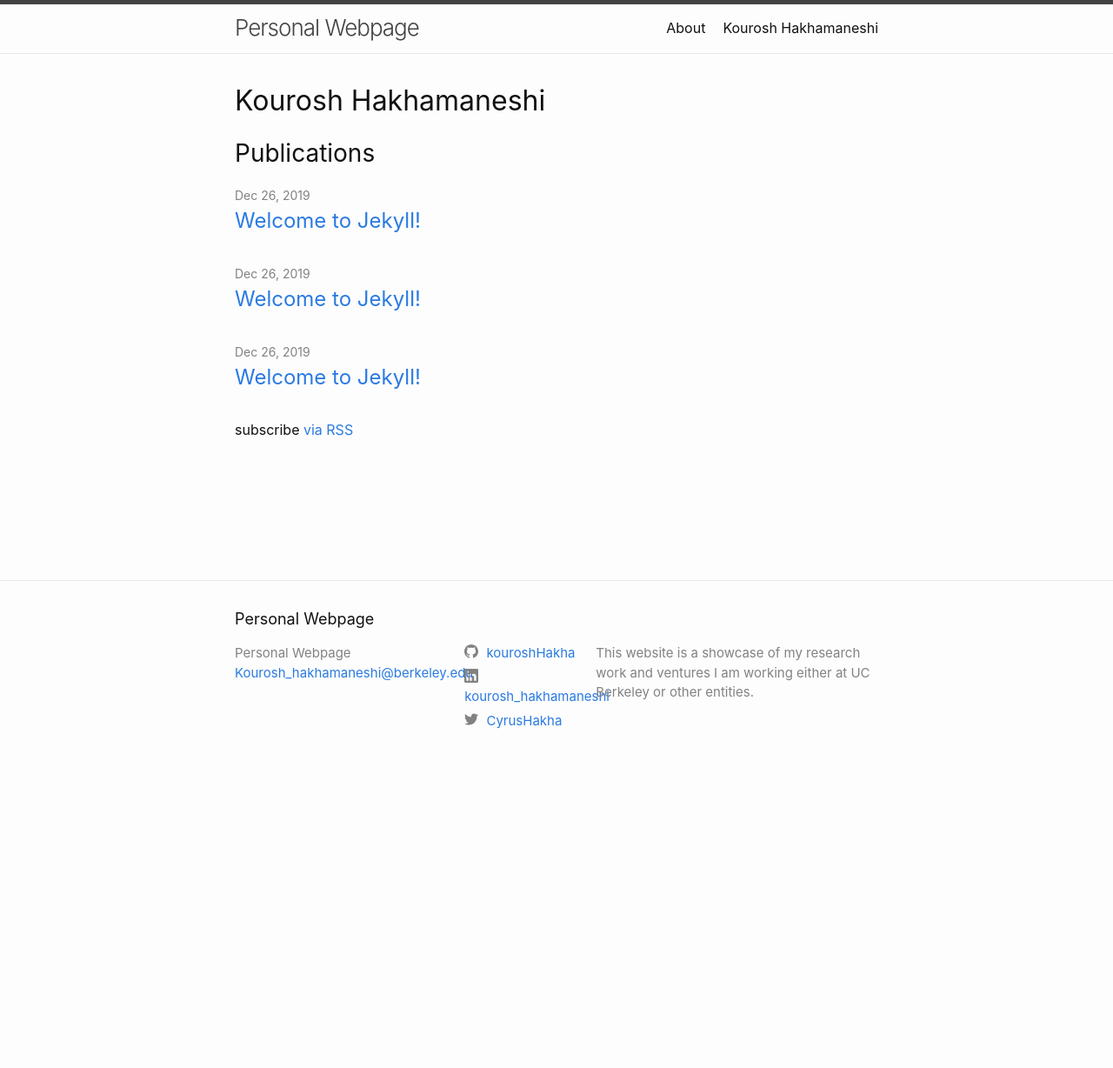
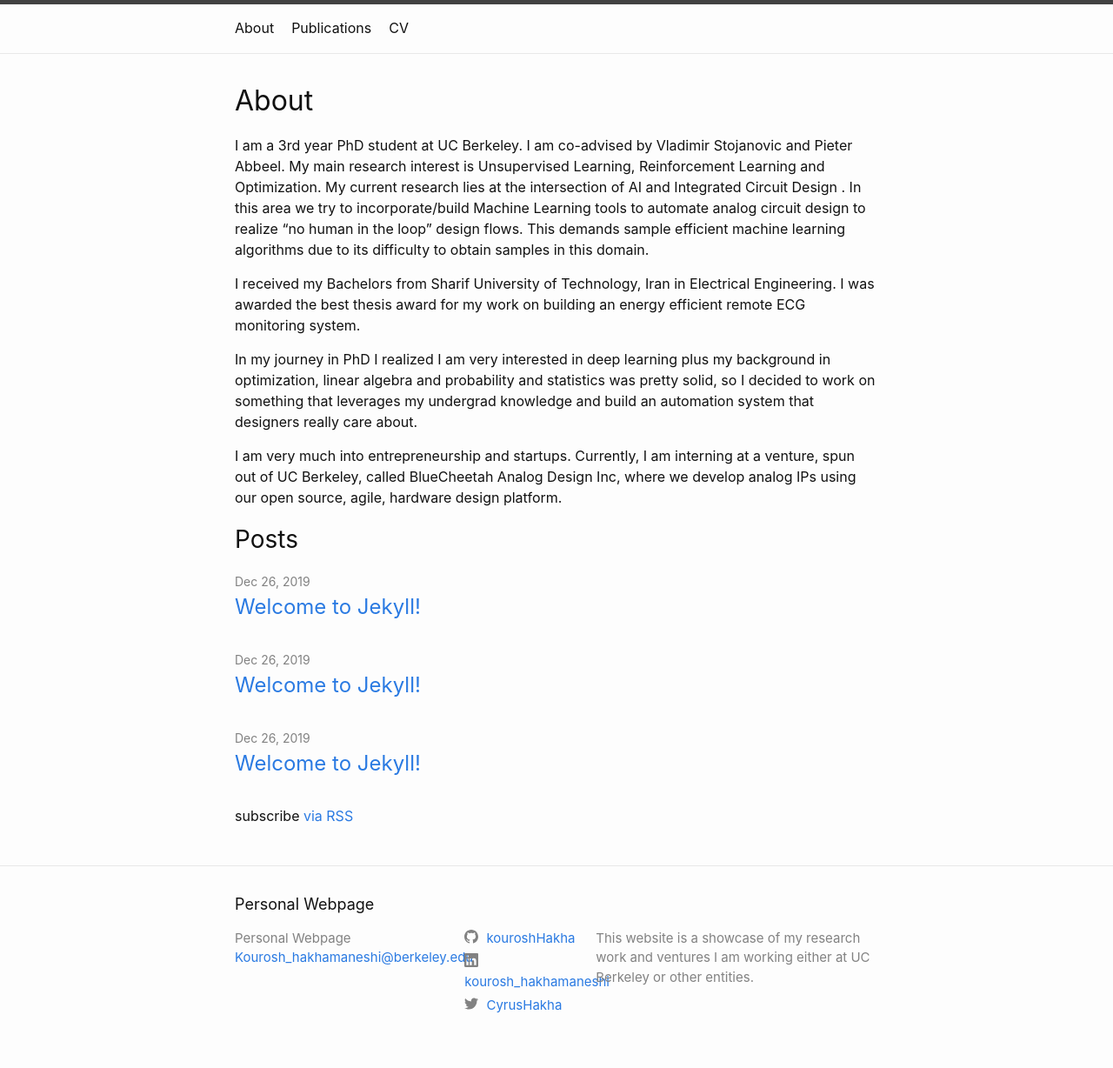
Before and after one commit to kouroshHakha/kouroshHakha.github.io, a Jekyll site: the page built from index.md, in a window 1280 px wide. Shown: the whole page at 87% size. Built offline with Jekyll 4.4.1, drawn with Linux system fonts in a browser that asks for light colours; before the commit the page ends 900 px from its top, so only the background shows below that.

Commit message:
finished up the header

```diff
--- a/_config.yml
+++ b/_config.yml
@@ -28,6 +28,10 @@ url: "" # the base hostname & protocol for your site, e.g. http://example.com
 twitter_username: CyrusHakha
 github_username:  kouroshHakha
 linkedin_username: kourosh_hakhamaneshi
+header_pages:
+  - index.md
+  - publications.md
+  - cv.md
 
 # Build settings
 #theme: minima
--- a/_data/sections.yaml
+++ b/_data/sections.yaml
@@ -1,5 +1,5 @@
 - name: About
-  content: about.markdown
+  content: about.md
 - name: Publications
   content: _posts
 - name: CV
--- a/_includes/header.html
+++ b/_includes/header.html
@@ -3,7 +3,6 @@
   <div class="wrapper">
     {%- assign default_paths = site.pages | map: "path" -%}
     {%- assign page_paths = site.header_pages | default: default_paths -%}
-    <a class="site-title" rel="author" href="{{ "/" | relative_url }}">{{ site.title | escape }}</a>
 
     {%- if page_paths -%}
       <nav class="site-nav">
--- a/_sass/minima/_layout.scss
+++ b/_sass/minima/_layout.scss
@@ -25,7 +25,7 @@
 }
 
 .site-nav {
-  float: right;
+  float: left;
   line-height: $base-line-height * $base-font-size * 2.25;
 
   .nav-trigger {
--- /dev/null
+++ b/cv.md
@@ -0,0 +1,7 @@
+---
+layout: page
+title: CV
+permalink: /cv/
+---
+
+This is my CV.
--- a/index.markdown
+++ /dev/null
@@ -1,8 +0,0 @@
----
-# Feel free to add content and custom Front Matter to this file.
-# To modify the layout, see https://jekyllrb.com/docs/themes/#overriding-theme-defaults
-
-layout: home
-title: Kourosh Hakhamaneshi
-list_title: Publications
----
--- a/about.markdown
+++ b/index.md
@@ -1,7 +1,9 @@
 ---
-layout: page
+# Feel free to add content and custom Front Matter to this file.
+# To modify the layout, see https://jekyllrb.com/docs/themes/#overriding-theme-defaults
+
+layout: home
 title: About
-permalink: /about/
 ---
 
 I am a 3rd year PhD student at UC Berkeley. I am co-advised by Vladimir Stojanovic and Pieter
--- /dev/null
+++ b/publications.md
@@ -0,0 +1,7 @@
+---
+layout: post
+title: Publications
+permalink: /publications/
+---
+
+This is a page for all publications.
```
